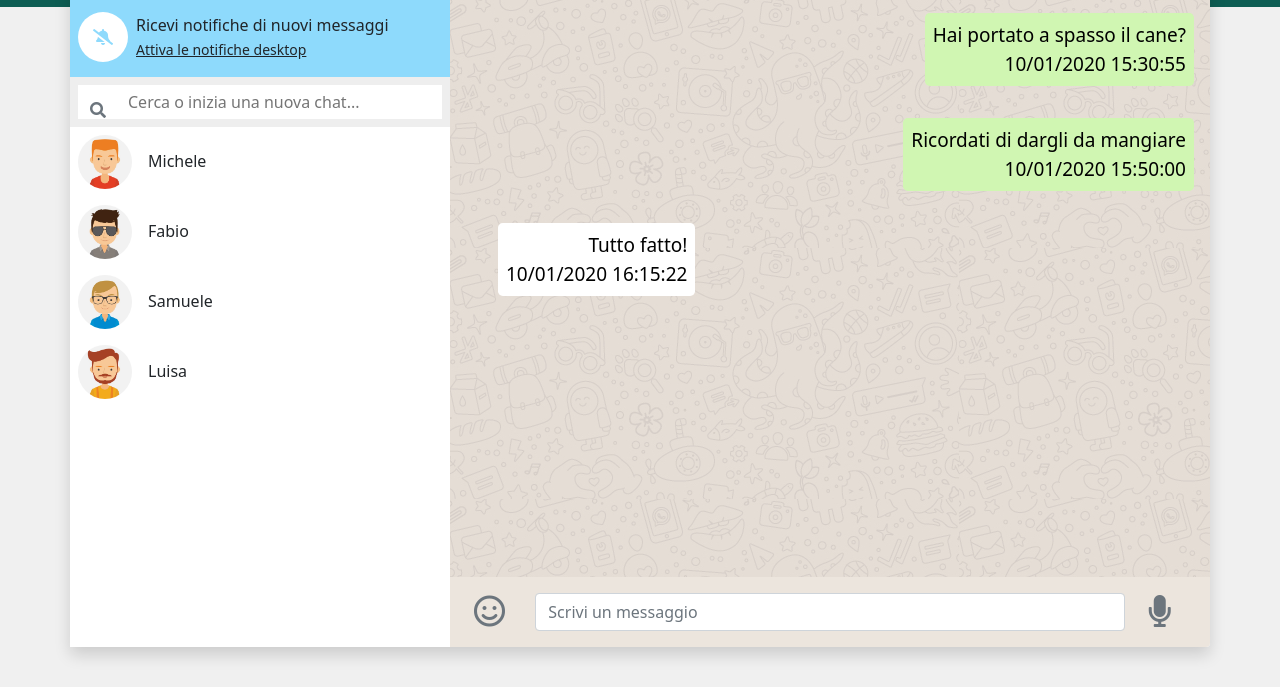
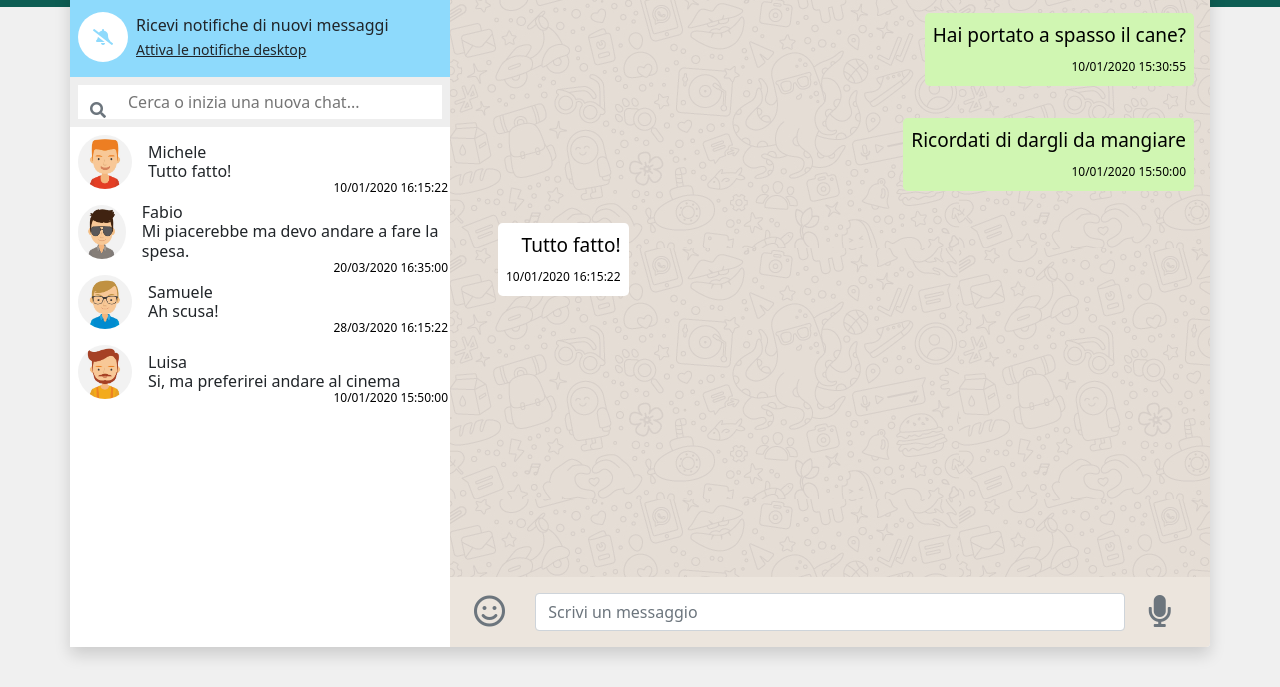
Before and after one commit to Hamza5955/vue-boolzapp, a plain HTML site: page index.html in a window 1280 px wide. Shown: the part 113-800 px from the top of the page. Drawn offline with nearby package versions, Linux system fonts and the light colour scheme.

Commit message:
last seen and date

```diff
--- a/css/style.css
+++ b/css/style.css
@@ -88,6 +88,10 @@ h6 {
 .user-section {
   height: 70px;
 }
+.timed {
+  font-size: 12px;
+  color: black;
+}
 /* #sidebar {
   overflow-y: scroll;
 } */
@@ -100,6 +104,12 @@ h6 {
   position: relative;
 }
 
+.date-k {
+  position: absolute;
+  right: 65%;
+  font-size: 12px;
+  color: black;
+}
 .search .fa-search {
   position: absolute;
   top: 50%;
--- a/index.html
+++ b/index.html
@@ -97,6 +97,18 @@
                   </figure>
                   <div class="h6 media-text">
                     <div>{{ contact.name }}</div>
+                    <div>
+                      <span>
+                        {{ contact.messages[contact.messages.length - 1].message
+                        }}
+                      </span>
+                      <div class="ggggg">
+                        <span class="date-k">
+                          {{ contact.messages[contact.messages.length - 1].date
+                          }}
+                        </span>
+                      </div>
+                    </div>
                   </div>
                 </li>
               </ul>
@@ -147,7 +159,7 @@
                 >
                   <div class="message p-2 rounded-3">
                     <p>{{ message.message }}</p>
-                    <time datetime="2021-08-03T09:53">{{message.date}}</time>
+                    <time class="timed">{{message.date}}</time>
                   </div>
                 </li>
               </ul>
```
